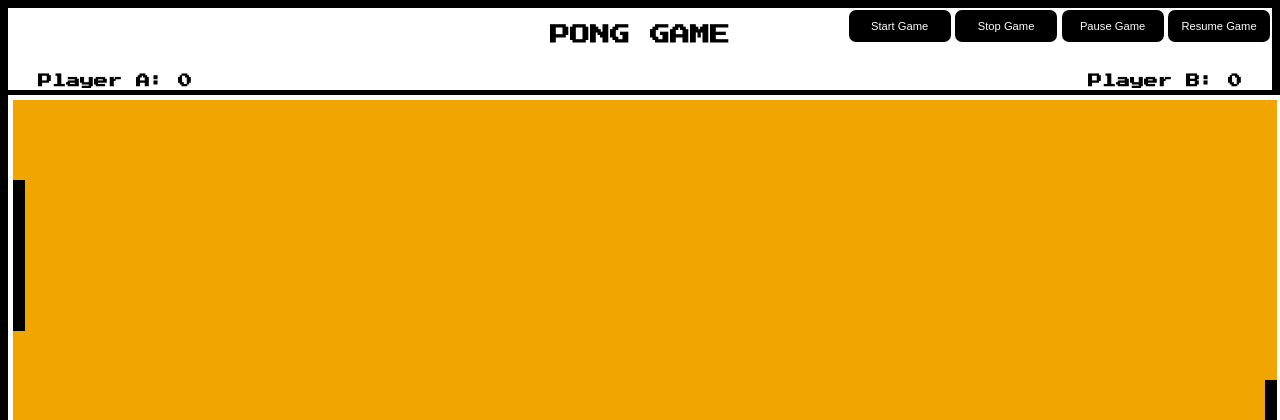
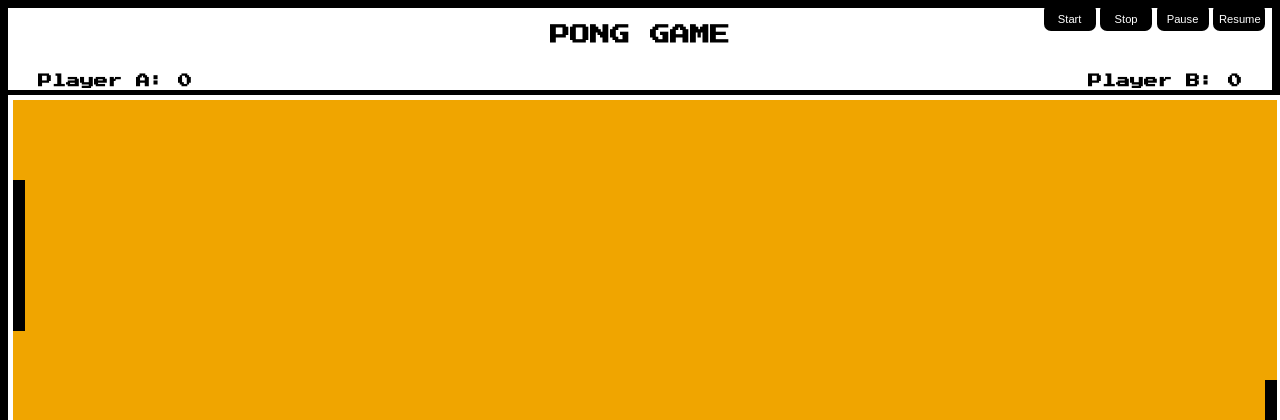
Before and after one commit to julhoang/julhoang.github.io, a PHP site: page / in a window 1280 px wide. Shown: the top 420 px of the page. Run offline with PHP 8.4, Linux system fonts and the light colour scheme.

Commit message:
Pong ver4

```diff
--- a/exercise9/index.html
+++ b/exercise9/index.html
@@ -12,12 +12,11 @@
   </head>
 
   <body>
-
     <div id="controlPanel">
-        <div onclick="startGame()" id="start" class="controls">Start Game</div>
-        <div onclick="stopGame()" id="stop" class="controls">Stop Game</div>
-        <div onclick="pauseGame()" id="pause" class="controls">Pause Game</div>
-        <div onclick="resumeGame()" id="resume" class="controls">Resume Game</div>
+        <div onclick="startGame()" id="start" class="controls">Start</div>
+        <div onclick="stopGame()" id="stop" class="controls">Stop</div>
+        <div onclick="pauseGame()" id="pause" class="controls">Pause</div>
+        <div onclick="resumeGame()" id="resume" class="controls">Resume</div>
     </div>
 
     <div id="header">
--- a/exercise9/pong.css
+++ b/exercise9/pong.css
@@ -76,16 +76,16 @@ body {
 /**** Control Panel ****/
 #controlPanel {
 	position: absolute;
-	top: 10px;
-	right: 10px;
+	top: 3px;
+	right: 15px;
 	z-index: 1;
 }
 
 .controls {
 	display: inline-block;
 	padding: 6px;
-	width: 90px;
-	height: 20px;
+	width: 40px;
+	height: 16px; /*20px*/
 	background-color: black;
 	color: white;
 	vertical-align: top;
```
